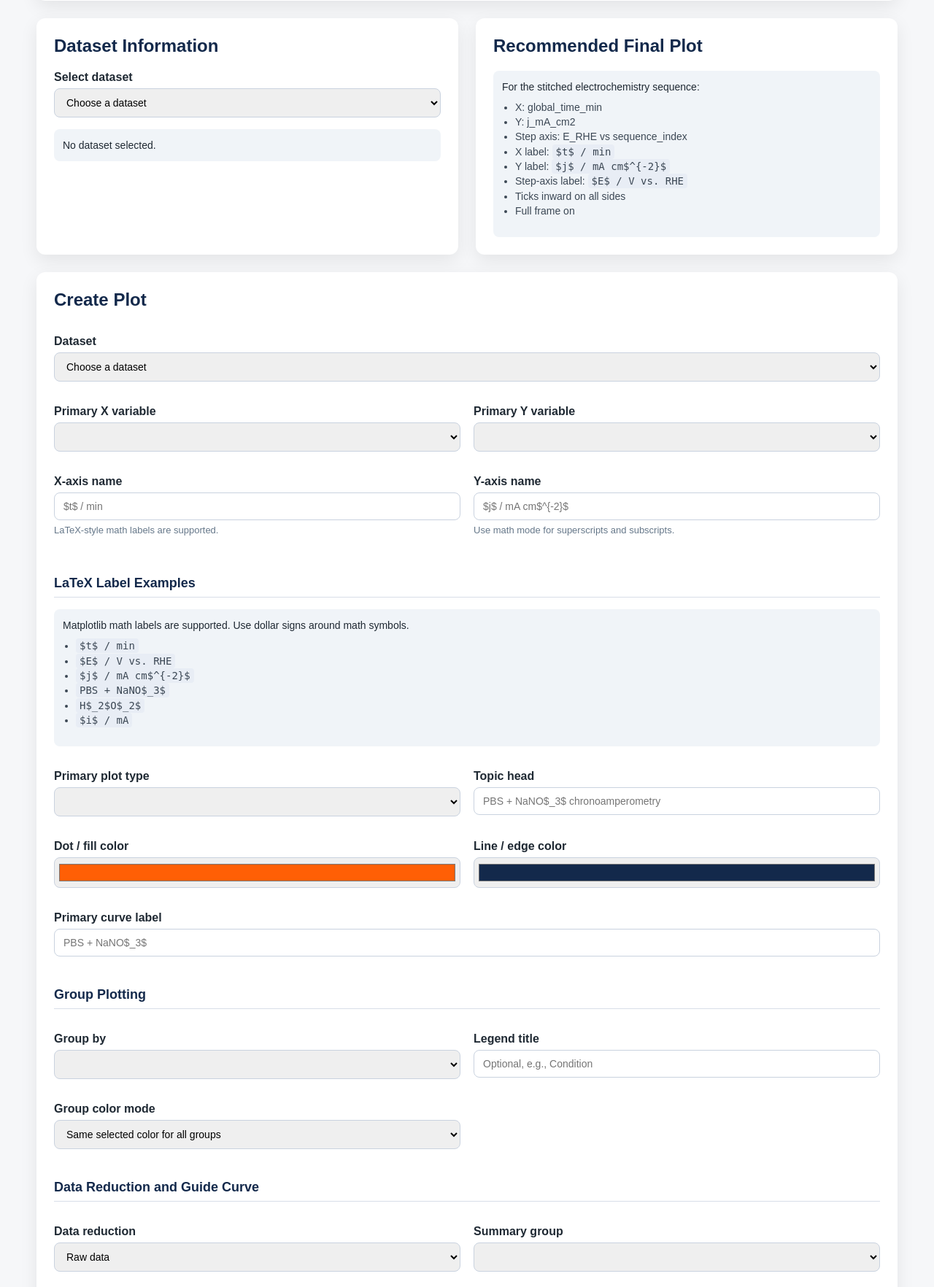
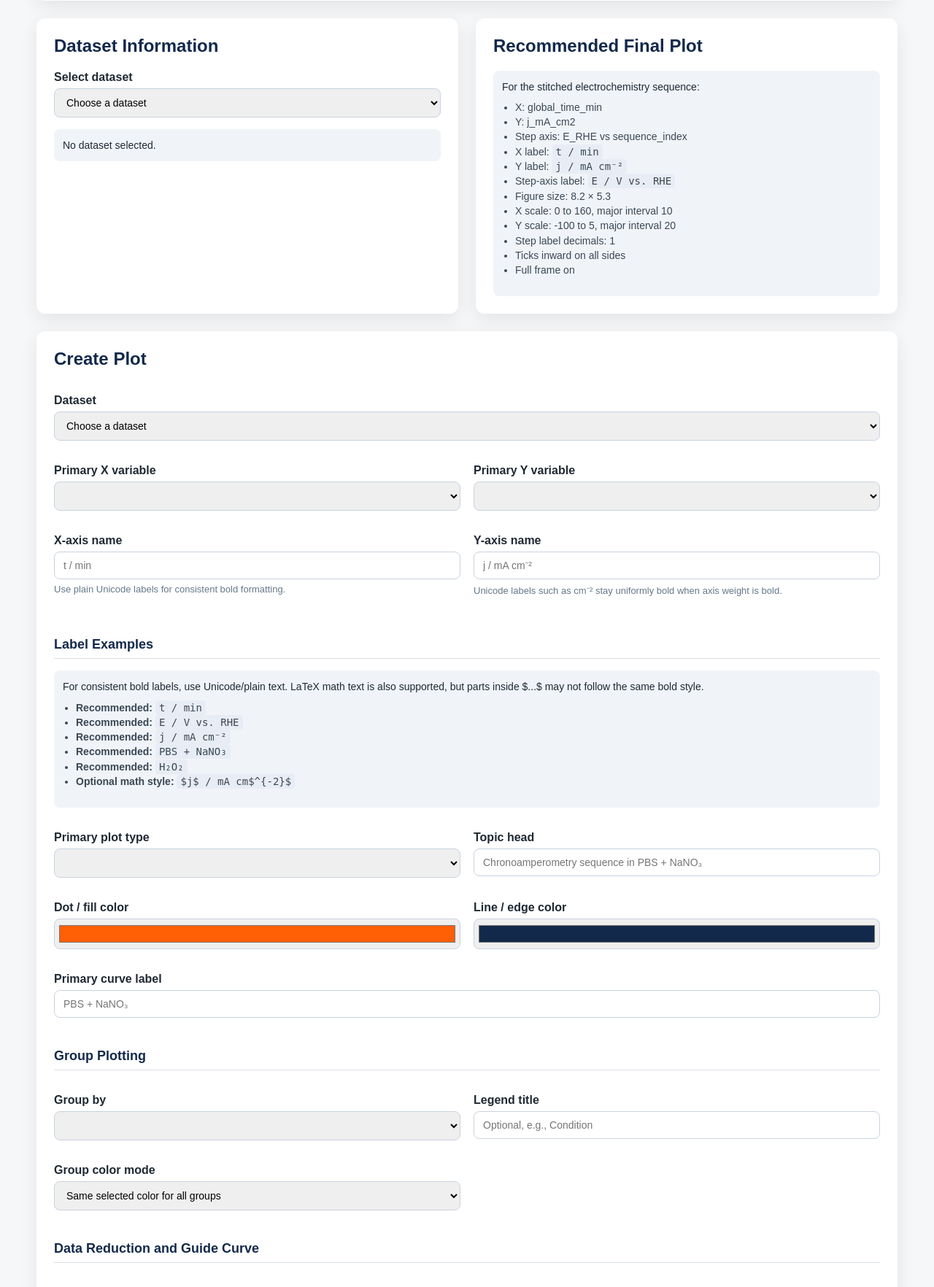
Before and after one commit to ZJYang-96485/Autoplot-OriginPro-EChem, a Flask app: page / in a window 1280 px wide. Shown: the part 2603-4367 px from the top of the page at 73% size. Run offline with Flask 3, Linux system fonts and the light colour scheme; lists and menus that the app fills with data are empty.

Commit message:
Update graphic fomating

```diff
--- a/app.py
+++ b/app.py
@@ -8,6 +8,7 @@ import pandas as pd
 import matplotlib
 matplotlib.use("Agg")
 import matplotlib.pyplot as plt
+from matplotlib.ticker import MultipleLocator
 
 from flask import Flask, render_template, request, redirect, url_for, jsonify, flash
 from werkzeug.utils import secure_filename
@@ -92,6 +93,15 @@ def clamp_int(value, default, minimum, maximum):
     return max(minimum, min(value, maximum))
 
 
+def optional_float(value):
+    try:
+        if value in [None, ""]:
+            return None
+        return float(value)
+    except (TypeError, ValueError):
+        return None
+
+
 def safe_output_name(value, default_name):
     value = str(value).strip()
 
@@ -104,6 +114,48 @@ def safe_output_name(value, default_name):
         return default_name
 
     return value
+
+
+def format_step_value(value, decimal_places):
+    rounded = round(float(value), decimal_places)
+
+    if abs(rounded) < 10 ** (-(decimal_places + 1)):
+        rounded = 0.0
+
+    text = f"{rounded:.{decimal_places}f}"
+
+    if "." in text:
+        text = text.rstrip("0").rstrip(".")
+
+    if text == "-0":
+        text = "0"
+
+    return text
+
+
+def apply_axis_limits(axis, axis_name, minimum=None, maximum=None):
+    if axis_name == "x":
+        current_min, current_max = axis.get_xlim()
+        axis.set_xlim(
+            minimum if minimum is not None else current_min,
+            maximum if maximum is not None else current_max
+        )
+    else:
+        current_min, current_max = axis.get_ylim()
+        axis.set_ylim(
+            minimum if minimum is not None else current_min,
+            maximum if maximum is not None else current_max
+        )
+
+
+def apply_axis_intervals(axis, axis_name, major_interval=None, minor_interval=None):
+    target_axis = axis.xaxis if axis_name == "x" else axis.yaxis
+
+    if major_interval is not None and major_interval > 0:
+        target_axis.set_major_locator(MultipleLocator(major_interval))
+
+    if minor_interval is not None and minor_interval > 0:
+        target_axis.set_minor_locator(MultipleLocator(minor_interval))
 
 
 def register_dataset(file_path, dataset_type, source, uploaded_by="user", description=""):
@@ -710,7 +762,18 @@ def plot_secondary_line_or_scatter(
         )
 
 
-def setup_step_axis(ax, axis_df, x_col, x_label, step_value_col, sequence_col, step_axis_label, max_ticks):
+def setup_step_axis(
+    ax,
+    axis_df,
+    x_col,
+    x_label,
+    step_value_col,
+    sequence_col,
+    step_axis_label,
+    max_ticks,
+    decimal_places,
+    label_stride
+):
     if step_value_col in [None, "", "none"]:
         return None
 
@@ -734,16 +797,19 @@ def setup_step_axis(ax, axis_df, x_col, x_label, step_value_col, sequence_col, s
 
         if pd.notna(x_value) and pd.notna(step_value):
             ticks.append(x_value)
-            labels.append(f"{step_value:.3g}")
+            labels.append(format_step_value(step_value, decimal_places))
 
     if not ticks:
         return None
 
     max_ticks = max(2, max_ticks)
-    stride = max(1, int(len(ticks) / max_ticks))
-
-    ticks = ticks[::stride]
-    labels = labels[::stride]
+    label_stride = max(1, label_stride)
+
+    if len(ticks[::label_stride]) > max_ticks:
+        label_stride = max(label_stride, int((len(ticks) + max_ticks - 1) / max_ticks))
+
+    ticks = ticks[::label_stride]
+    labels = labels[::label_stride]
 
     top_axis = ax.secondary_xaxis("top")
     top_axis.set_xlabel(x_label if x_label else x_col)
@@ -812,7 +878,20 @@ def create_plot(
     show_right_ticks,
     show_grid,
     title_size,
-    legend_font_size
+    legend_font_size,
+    figure_width,
+    figure_height,
+    figure_dpi,
+    x_min,
+    x_max,
+    x_major_interval,
+    x_minor_interval,
+    y_min,
+    y_max,
+    y_major_interval,
+    y_minor_interval,
+    step_axis_decimal_places,
+    step_axis_label_stride
 ):
     dataset = get_dataset(dataset_id)
 
@@ -901,7 +980,24 @@ def create_plot(
     axis_label_weight = "normal" if axis_label_weight == "normal" else "bold"
     tick_direction = tick_direction if tick_direction in ["in", "out", "inout"] else "in"
 
-    fig, ax = plt.subplots(figsize=(8, 5), dpi=150)
+    figure_width = clamp_float(figure_width, 8, 3, 30)
+    figure_height = clamp_float(figure_height, 5, 2, 20)
+    figure_dpi = clamp_int(figure_dpi, 150, 72, 600)
+
+    x_min = optional_float(x_min)
+    x_max = optional_float(x_max)
+    x_major_interval = optional_float(x_major_interval)
+    x_minor_interval = optional_float(x_minor_interval)
+
+    y_min = optional_float(y_min)
+    y_max = optional_float(y_max)
+    y_major_interval = optional_float(y_major_interval)
+    y_minor_interval = optional_float(y_minor_interval)
+
+    step_axis_decimal_places = clamp_int(step_axis_decimal_places, 1, 0, 6)
+    step_axis_label_stride = clamp_int(step_axis_label_stride, 2, 1, 100)
+
+    fig, ax = plt.subplots(figsize=(figure_width, figure_height), dpi=figure_dpi)
     axis_df = df
 
     if data_reduction == "summary":
@@ -1044,7 +1140,9 @@ def create_plot(
             step_value_col=step_axis_value_col,
             sequence_col=step_axis_sequence_col,
             step_axis_label=step_axis_label,
-            max_ticks=step_axis_max_ticks
+            max_ticks=step_axis_max_ticks,
+            decimal_places=step_axis_decimal_places,
+            label_stride=step_axis_label_stride
         )
 
     if plot_title:
@@ -1095,6 +1193,16 @@ def create_plot(
             tick_direction=tick_direction
         )
 
+    apply_axis_limits(ax, "x", x_min, x_max)
+    apply_axis_limits(ax, "y", y_min, y_max)
+
+    if use_step_axis and step_top_axis is not None:
+        apply_axis_intervals(step_top_axis, "x", x_major_interval, x_minor_interval)
+    else:
+        apply_axis_intervals(ax, "x", x_major_interval, x_minor_interval)
+
+    apply_axis_intervals(ax, "y", y_major_interval, y_minor_interval)
+
     handles_primary, labels_primary = ax.get_legend_handles_labels()
     handles = handles_primary
     labels = labels_primary
@@ -1524,6 +1632,8 @@ def plot():
     step_axis_sequence_col = request.form.get("step_axis_sequence_col", "sequence_index")
     step_axis_label = request.form.get("step_axis_label", "").strip()
     step_axis_max_ticks = request.form.get("step_axis_max_ticks", 12)
+    step_axis_decimal_places = request.form.get("step_axis_decimal_places", 1)
+    step_axis_label_stride = request.form.get("step_axis_label_stride", 2)
 
     line_order = request.form.get("line_order", "original")
     show_markers = request.form.get("show_markers") == "on"
@@ -1548,6 +1658,20 @@ def plot():
     show_grid = request.form.get("show_grid") == "on"
     title_size = request.form.get("title_size", 18)
     legend_font_size = request.form.get("legend_font_size", 11)
+
+    figure_width = request.form.get("figure_width", 8)
+    figure_height = request.form.get("figure_height", 5)
+    figure_dpi = request.form.get("figure_dpi", 150)
+
+    x_min = request.form.get("x_min", "")
+    x_max = request.form.get("x_max", "")
+    x_major_interval = request.form.get("x_major_interval", "")
+    x_minor_interval = request.form.get("x_minor_interval", "")
+
+    y_min = request.form.get("y_min", "")
+    y_max = request.form.get("y_max", "")
+    y_major_interval = request.form.get("y_major_interval", "")
+    y_minor_interval = request.form.get("y_minor_interval", "")
 
     secondary_mode = request.form.get("secondary_mode", "none")
     x2_col = request.form.get("x2_col")
@@ -1596,6 +1720,8 @@ def plot():
         "step_axis_sequence_col": step_axis_sequence_col,
         "step_axis_label": step_axis_label,
         "step_axis_max_ticks": step_axis_max_ticks,
+        "step_axis_decimal_places": step_axis_decimal_places,
+        "step_axis_label_stride": step_axis_label_stride,
         "line_order": line_order,
         "show_markers": show_markers,
         "show_legend": show_legend,
@@ -1618,6 +1744,17 @@ def plot():
         "show_grid": show_grid,
         "title_size": title_size,
         "legend_font_size": legend_font_size,
+        "figure_width": figure_width,
+        "figure_height": figure_height,
+        "figure_dpi": figure_dpi,
+        "x_min": x_min,
+        "x_max": x_max,
+        "x_major_interval": x_major_interval,
+        "x_minor_interval": x_minor_interval,
+        "y_min": y_min,
+        "y_max": y_max,
+        "y_major_interval": y_major_interval,
+        "y_minor_interval": y_minor_interval,
         "secondary_mode": secondary_mode,
         "x2_col": x2_col,
         "y2_col": y2_col,
@@ -1687,7 +1824,20 @@ def plot():
             show_right_ticks=show_right_ticks,
             show_grid=show_grid,
             title_size=title_size,
-            legend_font_size=legend_font_size
+            legend_font_size=legend_font_size,
+            figure_width=figure_width,
+            figure_height=figure_height,
+            figure_dpi=figure_dpi,
+            x_min=x_min,
+            x_max=x_max,
+            x_major_interval=x_major_interval,
+            x_minor_interval=x_minor_interval,
+            y_min=y_min,
+            y_max=y_max,
+            y_major_interval=y_major_interval,
+            y_minor_interval=y_minor_interval,
+            step_axis_decimal_places=step_axis_decimal_places,
+            step_axis_label_stride=step_axis_label_stride
         )
     except Exception as error:
         flash(str(error))
--- a/templates/index.html
+++ b/templates/index.html
@@ -481,9 +481,13 @@
                     <li>X: global_time_min</li>
                     <li>Y: j_mA_cm2</li>
                     <li>Step axis: E_RHE vs sequence_index</li>
-                    <li>X label: <code>$t$ / min</code></li>
-                    <li>Y label: <code>$j$ / mA cm$^{-2}$</code></li>
-                    <li>Step-axis label: <code>$E$ / V vs. RHE</code></li>
+                    <li>X label: <code>t / min</code></li>
+                    <li>Y label: <code>j / mA cm⁻²</code></li>
+                    <li>Step-axis label: <code>E / V vs. RHE</code></li>
+                    <li>Figure size: 8.2 × 5.3</li>
+                    <li>X scale: 0 to 160, major interval 10</li>
+                    <li>Y scale: -100 to 5, major interval 20</li>
+                    <li>Step label decimals: 1</li>
                     <li>Ticks inward on all sides</li>
                     <li>Full frame on</li>
                 </ul>
@@ -520,27 +524,27 @@
 
                     <div>
                         <label for="x_label">X-axis name</label>
-                        <input type="text" id="x_label" name="x_label" value="{{ form_state.x_label or '' }}" placeholder="$t$ / min">
-                        <p class="hint">LaTeX-style math labels are supported.</p>
+                        <input type="text" id="x_label" name="x_label" value="{{ form_state.x_label or '' }}" placeholder="t / min">
+                        <p class="hint">Use plain Unicode labels for consistent bold formatting.</p>
                     </div>
 
                     <div>
                         <label for="y_label">Y-axis name</label>
-                        <input type="text" id="y_label" name="y_label" value="{{ form_state.y_label or '' }}" placeholder="$j$ / mA cm$^{-2}$">
-                        <p class="hint">Use math mode for superscripts and subscripts.</p>
+                        <input type="text" id="y_label" name="y_label" value="{{ form_state.y_label or '' }}" placeholder="j / mA cm⁻²">
+                        <p class="hint">Unicode labels such as cm⁻² stay uniformly bold when axis weight is bold.</p>
                     </div>
 
                     <div class="form-grid-full">
-                        <h3 class="section-title">LaTeX Label Examples</h3>
+                        <h3 class="section-title">Label Examples</h3>
                         <div class="dataset-info">
-                            Matplotlib math labels are supported. Use dollar signs around math symbols.
+                            For consistent bold labels, use Unicode/plain text. LaTeX math text is also supported, but parts inside $...$ may not follow the same bold style.
                             <ul class="small-list">
-                                <li><code>$t$ / min</code></li>
-                                <li><code>$E$ / V vs. RHE</code></li>
-                                <li><code>$j$ / mA cm$^{-2}$</code></li>
-                                <li><code>PBS + NaNO$_3$</code></li>
-                                <li><code>H$_2$O$_2$</code></li>
-                                <li><code>$i$ / mA</code></li>
+                                <li><strong>Recommended:</strong> <code>t / min</code></li>
+                                <li><strong>Recommended:</strong> <code>E / V vs. RHE</code></li>
+                                <li><strong>Recommended:</strong> <code>j / mA cm⁻²</code></li>
+                                <li><strong>Recommended:</strong> <code>PBS + NaNO₃</code></li>
+                                <li><strong>Recommended:</strong> <code>H₂O₂</code></li>
+                                <li><strong>Optional math style:</strong> <code>$j$ / mA cm$^{-2}$</code></li>
                             </ul>
                         </div>
                     </div>
@@ -552,7 +556,7 @@
 
                     <div>
                         <label for="plot_title">Topic head</label>
-                        <input type="text" id="plot_title" name="plot_title" value="{{ form_state.plot_title or '' }}" placeholder="PBS + NaNO$_3$ chronoamperometry">
+                        <input type="text" id="plot_title" name="plot_title" value="{{ form_state.plot_title or '' }}" placeholder="Chronoamperometry sequence in PBS + NaNO₃">
                     </div>
 
                     <div>
@@ -567,7 +571,7 @@
 
                     <div class="form-grid-full">
                         <label for="primary_label">Primary curve label</label>
-                        <input type="text" id="primary_label" name="primary_label" value="{{ form_state.primary_label or '' }}" placeholder="PBS + NaNO$_3$">
+                        <input type="text" id="primary_label" name="primary_label" value="{{ form_state.primary_label or '' }}" placeholder="PBS + NaNO₃">
                     </div>
 
                     <div class="form-grid-full">
@@ -677,13 +681,90 @@
 
                     <div>
                         <label for="step_axis_label">Bottom step-axis label</label>
-                        <input type="text" id="step_axis_label" name="step_axis_label" value="{{ form_state.step_axis_label or '' }}" placeholder="$E$ / V vs. RHE">
-                        <p class="hint">For the stitched sequence graph, use $E$ / V vs. RHE.</p>
+                        <input type="text" id="step_axis_label" name="step_axis_label" value="{{ form_state.step_axis_label or '' }}" placeholder="E / V vs. RHE">
+                        <p class="hint">Use plain text for consistent bold formatting.</p>
                     </div>
 
                     <div>
                         <label for="step_axis_max_ticks">Maximum step-axis ticks</label>
                         <input type="number" id="step_axis_max_ticks" name="step_axis_max_ticks" min="2" max="64" step="1" value="{{ form_state.step_axis_max_ticks or '12' }}">
+                    </div>
+
+                    <div>
+                        <label for="step_axis_decimal_places">Step-axis decimal places</label>
+                        <input type="number" id="step_axis_decimal_places" name="step_axis_decimal_places" min="0" max="6" step="1" value="{{ form_state.step_axis_decimal_places or '1' }}">
+                        <p class="hint">Use 1 to avoid long labels like 0.000137.</p>
+                    </div>
+
+                    <div>
+                        <label for="step_axis_label_stride">Step-axis label stride</label>
+                        <input type="number" id="step_axis_label_stride" name="step_axis_label_stride" min="1" max="100" step="1" value="{{ form_state.step_axis_label_stride or '2' }}">
+                        <p class="hint">Larger stride shows fewer bottom labels.</p>
+                    </div>
+
+                    <div class="form-grid-full">
+                        <h3 class="section-title">Figure Size and Axis Intervals</h3>
+                    </div>
+
+                    <div>
+                        <label for="figure_width">Figure width</label>
+                        <input type="number" id="figure_width" name="figure_width" min="3" max="30" step="0.1" value="{{ form_state.figure_width or '8' }}">
+                    </div>
+
+                    <div>
+                        <label for="figure_height">Figure height</label>
+                        <input type="number" id="figure_height" name="figure_height" min="2" max="20" step="0.1" value="{{ form_state.figure_height or '5' }}">
+                    </div>
+
+                    <div>
+                        <label for="figure_dpi">Figure DPI</label>
+                        <input type="number" id="figure_dpi" name="figure_dpi" min="72" max="600" step="1" value="{{ form_state.figure_dpi or '150' }}">
+                    </div>
+
+                    <div class="form-grid-full">
+                        <div class="dataset-info">
+                            For stitched sequence plots, the real X-axis is time. When Step Variable Axis is enabled, the top axis shows time intervals and the bottom labels show potential values.
+                        </div>
+                    </div>
+
+                    <div>
+                        <label for="x_min">X minimum</label>
+                        <input type="number" id="x_min" name="x_min" step="any" value="{{ form_state.x_min or '' }}">
+                    </div>
+
+                    <div>
+                        <label for="x_max">X maximum</label>
+                        <input type="number" id="x_max" name="x_max" step="any" value="{{ form_state.x_max or '' }}">
+                    </div>
+
+                    <div>
+                        <label for="x_major_interval">Top X major interval</label>
+                        <input type="number" id="x_major_interval" name="x_major_interval" step="any" value="{{ form_state.x_major_interval or '' }}">
+                    </div>
+
+                    <div>
+                        <label for="x_minor_interval">Top X minor interval</label>
+                        <input type="number" id="x_minor_interval" name="x_minor_interval" step="any" value="{{ form_state.x_minor_interval or '' }}">
+                    </div>
+
+                    <div>
+                        <label for="y_min">Y minimum</label>
+                        <input type="number" id="y_min" name="y_min" step="any" value="{{ form_state.y_min or '' }}">
+                    </div>
+
+                    <div>
+                        <label for="y_max">Y maximum</label>
+                        <input type="number" id="y_max" name="y_max" step="any" value="{{ form_state.y_max or '' }}">
+                    </div>
+
+                    <div>
+                        <label for="y_major_interval">Y major interval</label>
+                        <input type="number" id="y_major_interval" name="y_major_interval" step="any" value="{{ form_state.y_major_interval or '' }}">
+                    </div>
+
+                    <div>
+                        <label for="y_minor_interval">Y minor interval</label>
+                        <input type="number" id="y_minor_interval" name="y_minor_interval" step="any" value="{{ form_state.y_minor_interval or '' }}">
                     </div>
 
                     <div class="form-grid-full">
@@ -861,12 +942,12 @@
 
                             <div id="top_x_label_block">
                                 <label for="top_x_label">Top X-axis name</label>
-                                <input type="text" id="top_x_label" name="top_x_label" value="{{ form_state.top_x_label or '' }}" placeholder="$t$ / min">
+                                <input type="text" id="top_x_label" name="top_x_label" value="{{ form_state.top_x_label or '' }}" placeholder="t / min">
                             </div>
 
                             <div id="right_y_label_block">
                                 <label for="right_y_label">Right Y-axis name</label>
-                                <input type="text" id="right_y_label" name="right_y_label" value="{{ form_state.right_y_label or '' }}" placeholder="$j$ / mA cm$^{-2}$">
+                                <input type="text" id="right_y_label" name="right_y_label" value="{{ form_state.right_y_label or '' }}" placeholder="j / mA cm⁻²">
                             </div>
 
                             <div>
```
Also changed, not shown: static/generated_plots/plot_5878f7ad17f5.png (added).
